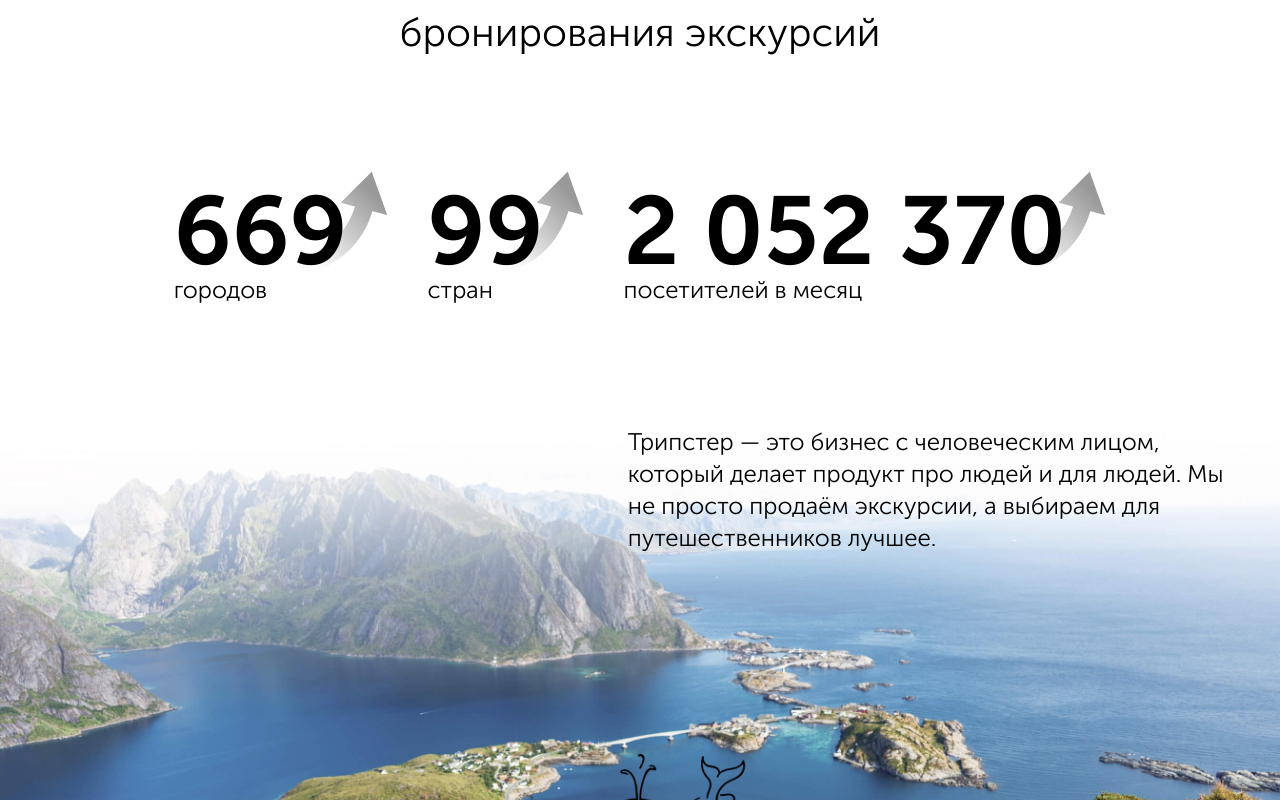
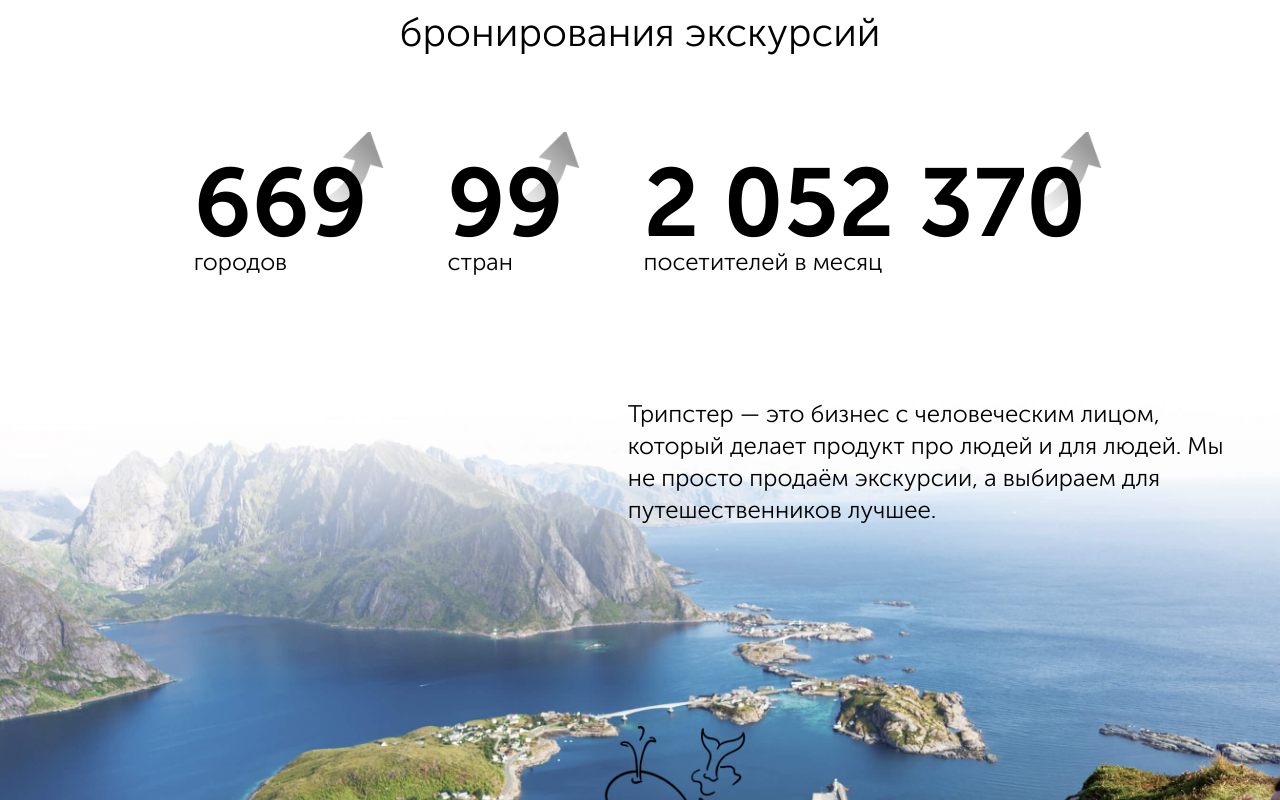
Before and after one commit to AlenaGM/tours-by-locals, a Vue app: page / in a window 1280 px wide. Shown: the part 1180-1980 px from the top of the page. Built offline with nearby package versions, Linux system fonts and the light colour scheme; a web font is replaced by a local one.

Commit message:
fixed arrows, paddings and dropdown menu

```diff
--- a/src/components/About.vue
+++ b/src/components/About.vue
@@ -101,6 +101,7 @@
       margin-bottom: 56px;
     }
     @media screen and (max-width: 767px) {
+      max-width: 480px;
       justify-content: flex-start;
       justify-self: flex-start;
       margin-bottom: 40px;
@@ -114,18 +115,31 @@
       font-weight: 700;
       line-height: 96px;
       text-align: left;
-      background: url("../assets/images/arrow.png") right no-repeat;
-      padding: 52px 40px 0 0;
+      padding-top: 24px;
+      position: relative;
       @media screen and (min-width: 1345px) {
         font-size: 120px;
         line-height: 120px;
       }
       @media screen and (max-width: 767px) {
+        padding-top: 16px;
         font-size: 56px;
         line-height: 56px;
-        background: url("../assets/images/arrow_mobile.png") right/48px
-          no-repeat;
-        padding: 24px 16px 0 0;
+      }
+      &::before {
+        content: "";
+        z-index: 1;
+        position: absolute;
+        right: -16px;
+        top: 0;
+        background: url("../assets/images/arrow.png") center/100% auto no-repeat;
+        width: 85px;
+        height: 80px;
+        @media screen and (max-width: 767px) {
+          width: 51px;
+          height: 48px;
+          right: -9.6px;
+        }
       }
       span {
         font-size: 24px;
@@ -139,12 +153,12 @@
         }
       }
       &:not(:last-of-type) {
-        margin-right: 40px;
+        margin-right: 80px;
         @media screen and (min-width: 1345px) {
-          margin-right: 56px;
+          margin-right: 88px;
         }
         @media screen and (max-width: 767px) {
-          margin-right: 1rem;
+          margin-right: 40px;
         }
       }
     }
--- a/src/components/Header.vue
+++ b/src/components/Header.vue
@@ -197,8 +197,6 @@ const menu = [
     }
   }
   &__dropdown {
-    position: absolute;
-    top: 88px;
     display: flex;
     flex-direction: column;
     justify-content: flex-start;
@@ -210,9 +208,11 @@ const menu = [
     border-radius: 32px;
     padding: 28px 32px 32px 32px;
     z-index: 4;
+    position: fixed;
+    top: 88px;
     right: 1.5rem;
     @media screen and (min-width: 1345px) {
-      right: 3.75rem;
+      right: calc((100vw - 1344px) / 2 + 60px);
     }
     @media screen and (max-width: 767px) {
       top: 64px;
--- a/src/components/Team.vue
+++ b/src/components/Team.vue
@@ -69,32 +69,43 @@
   &__stat {
     grid-area: stat;
     display: flex;
-    flex-direction: row;
     justify-content: center;
-    align-items: flex-start;
+    align-items: center;
     &_item {
       display: flex;
       flex-direction: column;
       align-items: flex-end;
-      padding: 52px 40px 0 0;
       font-family: "MuseoSansCyrl", sans-serif;
       font-size: 96px;
       font-weight: 700;
       line-height: 96px;
       text-align: left;
-      background: url("../assets/images/arrow.png") right no-repeat;
-      margin-bottom: 40px;
+      padding-top: 24px;
+      position: relative;
       @media screen and (min-width: 1345px) {
         font-size: 120px;
         line-height: 120px;
       }
       @media screen and (max-width: 767px) {
-        margin: 0 0 2rem;
-        padding: 32px 16px 0 0;
+        margin: 32px auto 32px;
+        padding-top: 16px;
         font-size: 56px;
         line-height: 56px;
-        background: url("../assets/images/arrow_mobile.png") right/48px
-          no-repeat;
+      }
+      &::before {
+        content: "";
+        z-index: 1;
+        position: absolute;
+        right: -16px;
+        top: 0;
+        background: url("../assets/images/arrow.png") center/100% auto no-repeat;
+        width: 85px;
+        height: 80px;
+        @media screen and (max-width: 767px) {
+          width: 51px;
+          height: 48px;
+          right: -9.6px;
+        }
       }
       span {
         font-size: 24px;
```
Also changed, not shown: src/assets/images/arrow_mobile.png (deleted).
